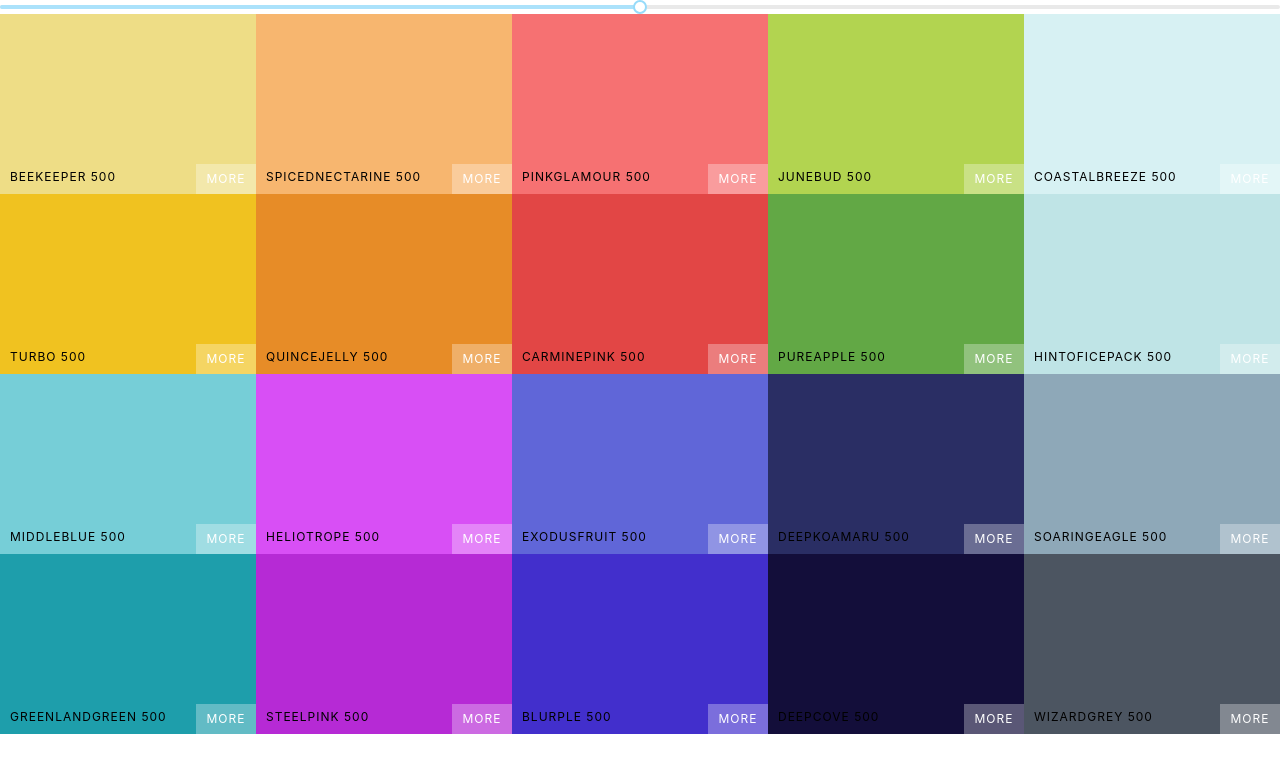
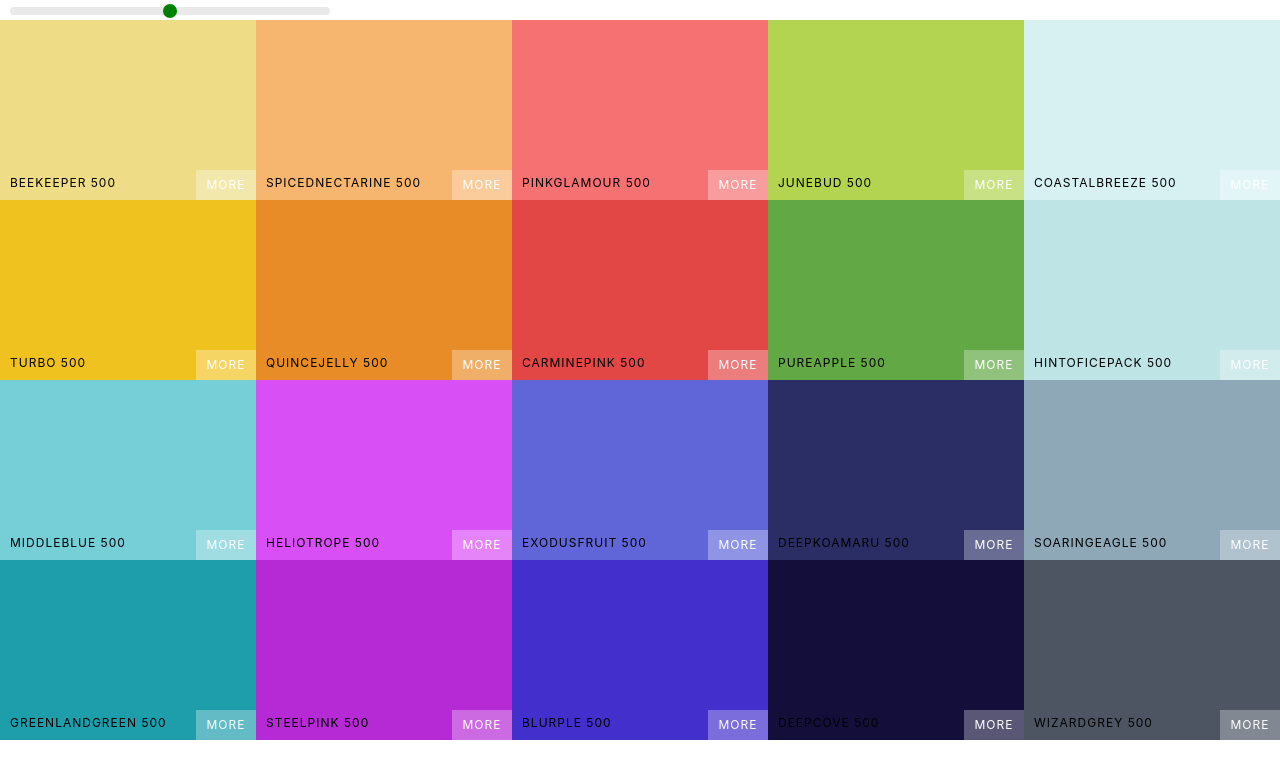
Before and after one commit to ivigneshwaran/React-Colors-App, a React (Create React App) app: page / in a window 1280 px wide. Shown: the top 778 px of the page. Built offline with nearby package versions, Linux system fonts and the light colour scheme.

Commit message:
Style the color slider

```diff
--- a/src/Palette.css
+++ b/src/Palette.css
@@ -4,5 +4,29 @@
 
 .Palette-colors {
   height: 90%;
+}
 
+.color-slider {
+  width: 320px;
+  margin: 0px 10px;
+  display: inline-block;
 }
+
+.rc-slider-track {
+  background-color: transparent;
+}
+
+.rc-slider-handle,
+.rc-slider-handle:active,
+.rc-slider-handle:hover,
+.rc-slider-handle:focus {
+  background-color: green;
+  outline: none;
+  border: 2px solid green;
+  box-shadow: none;
+  margin-top: -3.5px;
+}
+
+.rc-slider-rail {
+  height: 8px;
+}
--- a/src/Palette.js
+++ b/src/Palette.js
@@ -1,9 +1,8 @@
 import React, { Component } from "react";
 import ColorBox from "./ColorBox";
-import "./Palette.css";
 import Slider from "rc-slider";
 import "rc-slider/assets/index.css";
-
+import "./Palette.css";
 export default class Palette extends Component {
   constructor(props) {
     super(props);
@@ -14,13 +13,14 @@
     this.setState({ level: e });
   }
   render() {
-    const {colors} = this.props.palette;
-    const {level } = this.state;
+    const { colors } = this.props.palette;
+    const { level } = this.state;
     const colorBoxes = colors[level].map((c) => (
       <ColorBox bg={c.hex} name={c.name} />
     ));
     return (
       <div className="Palette">
+        <div className="color-slider">
           <Slider
             defaultValue={level}
             min={100}
@@ -28,6 +28,8 @@
             step={100}
             onAfterChange={this.changeLev}
           />
+        </div>
+
         {/* Navbar goes here */}
         <div className="Palette-colors">{colorBoxes}</div>
         {/* footer */}
```
Lines whose indentation alone changed are shown as unchanged.
